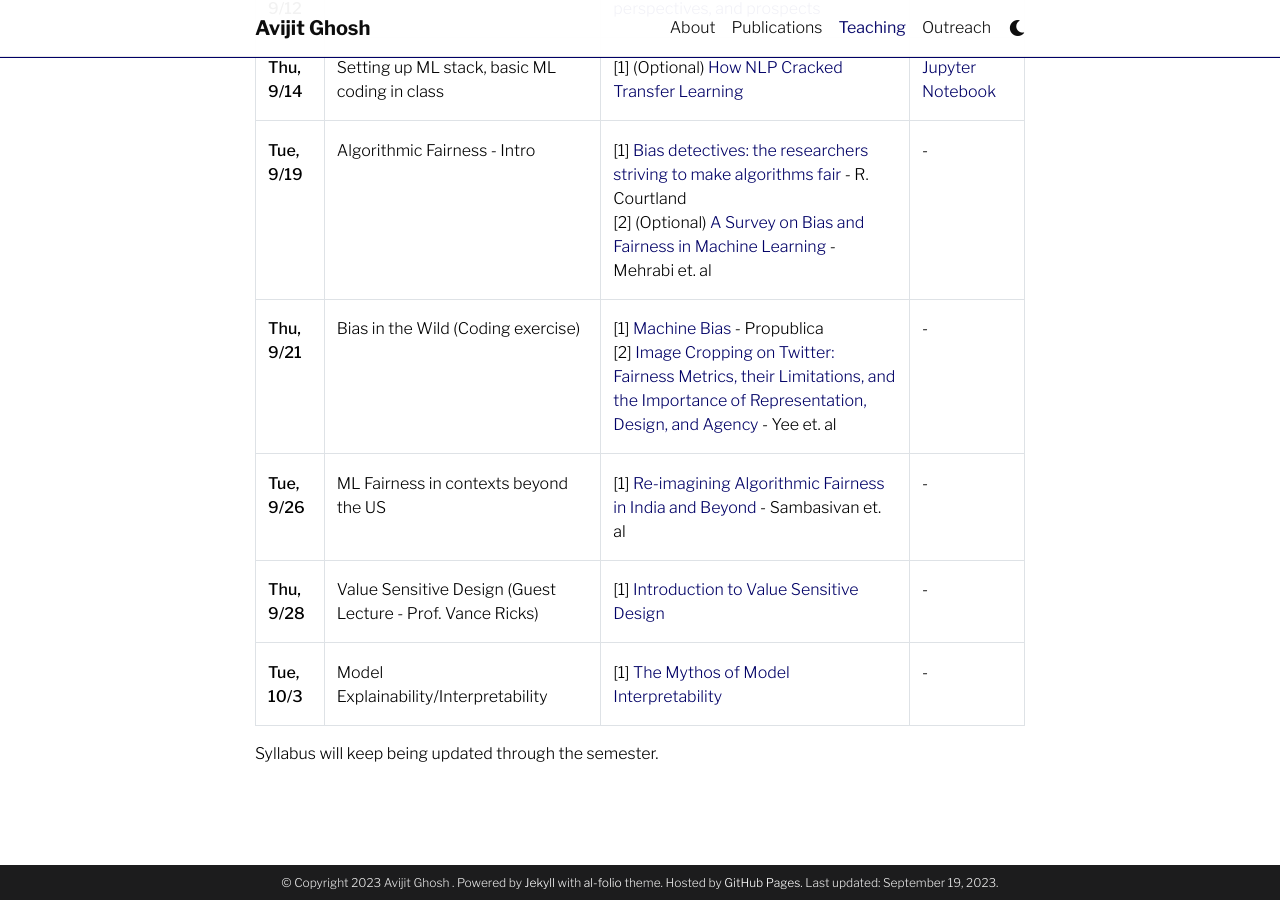
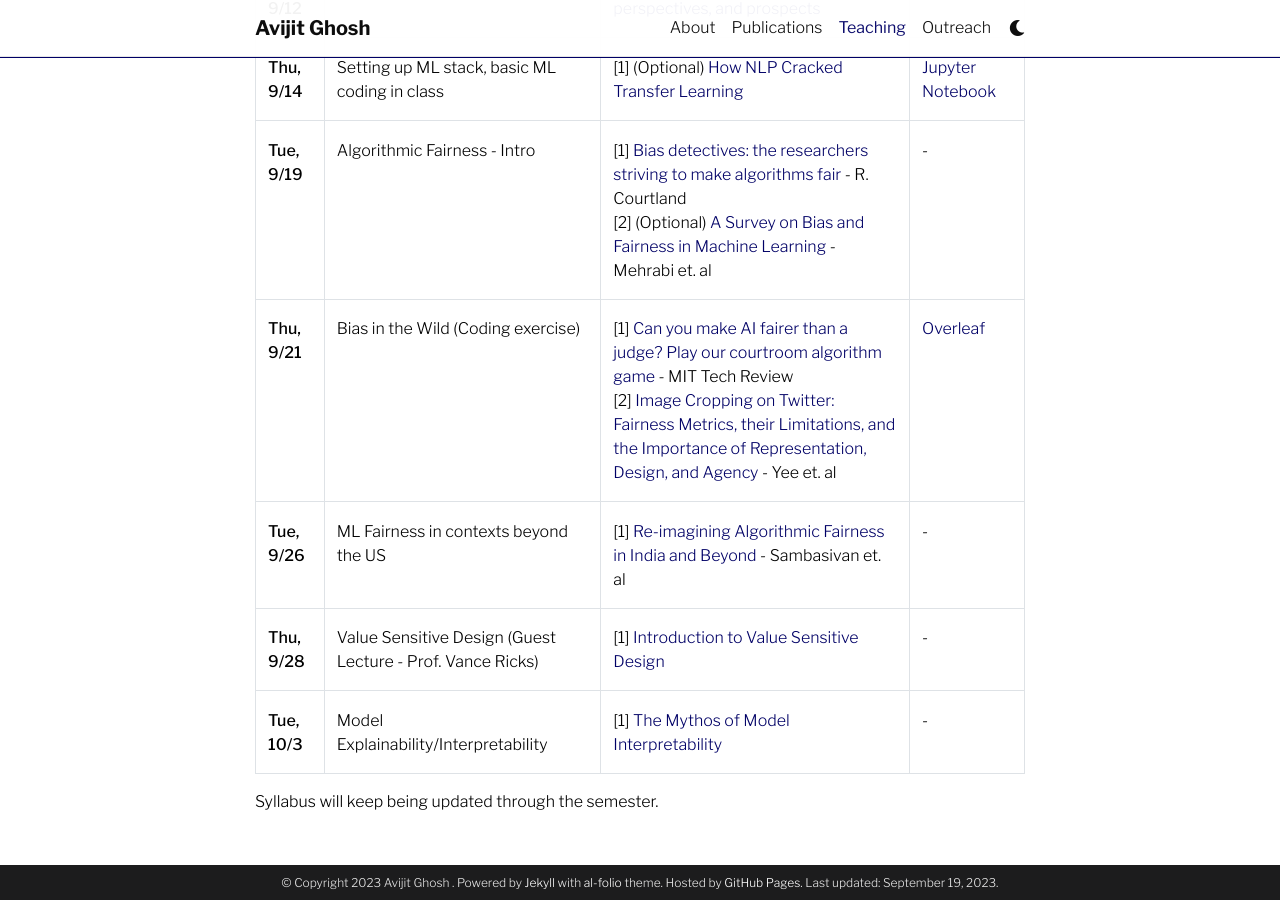
Before and after one commit to evijit/evijit.github.io, a Jekyll site: the page built from _pages/teaching.md, in a window 1280 px wide and 900 px high, scrolled down 934 px. Built offline with Jekyll 4.4.1, drawn with Linux system fonts in a browser that asks for light colours; comment, search, counter and statistics services are not loaded; a style sheet for code colours, icons or effects is not loaded.

Commit message:
updated materials

```diff
--- a/_pages/teaching.md
+++ b/_pages/teaching.md
@@ -25,7 +25,7 @@ Knowledge of Python and ML fundamentals (DS 3000 or equivalent)
 | **Tue, 9/12** | [Machine Learning - Refresher](https://evijit.io/materials/Lecture_2_ Machine_Learning_Basics.pdf) | [1] [Machine learning: Trends, perspectives, and prospects](https://www.cs.cmu.edu/~tom/pubs/Science-ML-2015.pdf) | - |
 | **Thu, 9/14** | Setting up ML stack, basic ML coding in class | [1] (Optional) [How NLP Cracked Transfer Learning](https://jalammar.github.io/illustrated-bert/) | [Jupyter Notebook](https://evijit.io/materials/ds_intro.ipynb) |
 | **Tue, 9/19** | Algorithmic Fairness - Intro  | [1] [Bias detectives: the researchers striving to make algorithms fair](https://courses.cs.duke.edu/spring20/compsci342/netid/readings/nature-algorithmic-bias.pdf) - R. Courtland <br> [2] (Optional) [A Survey on Bias and Fairness in Machine Learning](https://arxiv.org/pdf/1908.09635.pdf) - Mehrabi et. al | - |
-| **Thu, 9/21** | Bias in the Wild (Coding exercise) | [1] [Machine Bias](https://www.propublica.org/article/machine-bias-risk-assessments-in-criminal-sentencing) - Propublica <br> [2] [Image Cropping on Twitter: Fairness Metrics, their Limitations, and the Importance of Representation, Design, and Agency](https://arxiv.org/pdf/2105.08667.pdf) - Yee et. al | - |
+| **Thu, 9/21** | Bias in the Wild (Coding exercise) | [1] [Can you make AI fairer than a judge? Play our courtroom algorithm game](https://www.technologyreview.com/2019/10/17/75285/ai-fairer-than-judge-criminal-risk-assessment-algorithm/) - MIT Tech Review <br> [2] [Image Cropping on Twitter: Fairness Metrics, their Limitations, and the Importance of Representation, Design, and Agency](https://arxiv.org/pdf/2105.08667.pdf) - Yee et. al | [Overleaf](https://www.overleaf.com/read/rvdjbyjkktcg) |
 | **Tue, 9/26** | ML Fairness in contexts beyond the US  | [1] [Re-imagining Algorithmic Fairness in India and Beyond](https://arxiv.org/pdf/2101.09995.pdf) - Sambasivan et. al | - |
 | **Thu, 9/28** | Value Sensitive Design (Guest Lecture - Prof. Vance Ricks)  | [1] [Introduction to Value Sensitive Design](https://northeastern.instructure.com/files/23160452/) | - |
 | **Tue, 10/3** | Model Explainability/Interpretability  | [1] [The Mythos of Model Interpretability](https://arxiv.org/pdf/1606.03490.pdf) | - |
```
Also changed, not shown: 1 other file.
